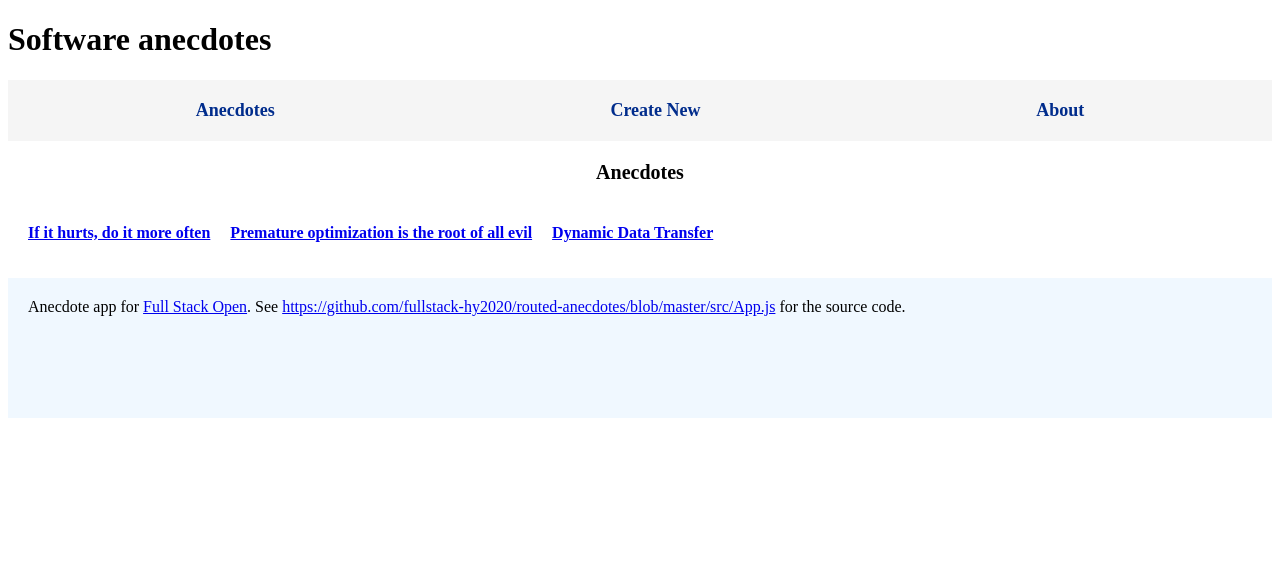
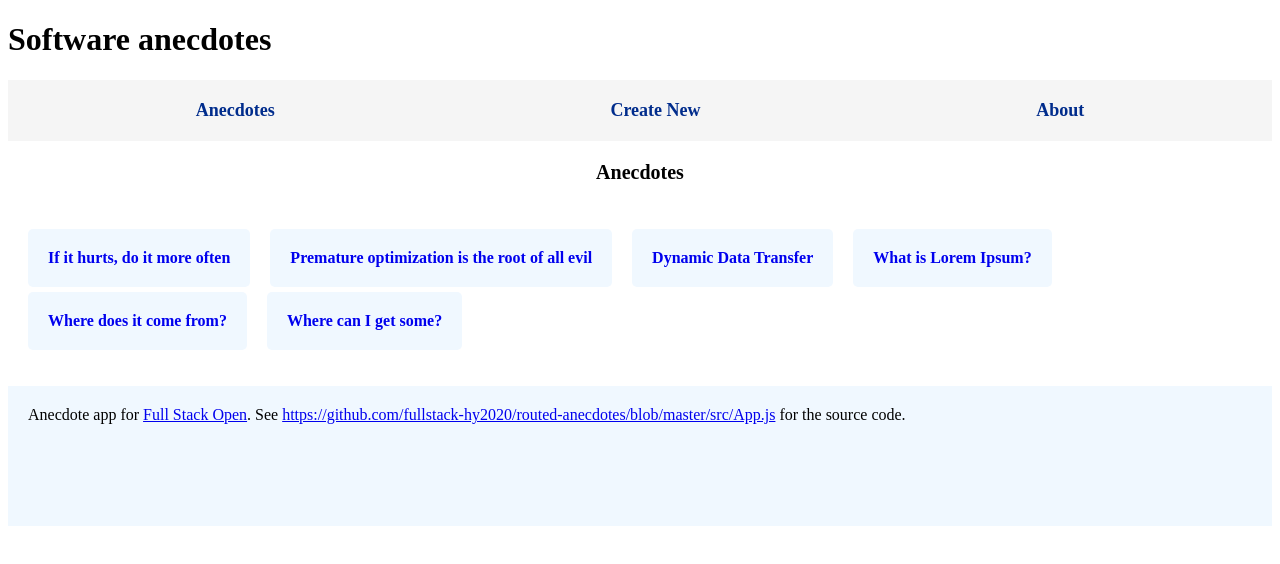
Before and after one commit to Peterzolo/Part-7, a React (Create React App) app: page / in a window 1280 px wide. Shown: the top 564 px of the page. Built offline with nearby package versions, Linux system fonts and the light colour scheme; data requests are answered from the project's data file.

Commit message:
create anecdote
Modified code

```diff
--- a/src/components/anecdotes/AddAnecdote.jsx
+++ b/src/components/anecdotes/AddAnecdote.jsx
@@ -21,6 +21,7 @@ const CreateAnecdote = () => {
     };
     const response = await createAnecdote(newAnecdoteObject);
     setNewAnecdote(response);
+    setNewAnecdote(null);
   };
 
   return (
--- a/src/components/anecdotes/Anecdote.css
+++ b/src/components/anecdotes/Anecdote.css
@@ -16,6 +16,14 @@
   list-style-type: none;
   margin-right: 20px;
   font-weight: 600;
+  padding: 20px;
+  background-color: aliceblue;
+  margin-top: 5px;
+  border-radius: 5px;
+}
+
+.link {
+  text-decoration: none;
 }
 
 .form-wrap {
@@ -57,6 +65,10 @@
   width: 200px;
   justify-content: space-around;
   align-items: center;
+  background-color: white;
+  padding: 10px;
+  border-radius: 10px;
+  margin-top: 10px;
 }
 
 .vote-btn {
@@ -71,3 +83,9 @@
 .vote-count {
   font-weight: bold;
 }
+
+.content {
+  background-color: white;
+  padding: 10px;
+  border-radius: 10px;
+}
--- a/src/components/anecdotes/AnecdoteList.jsx
+++ b/src/components/anecdotes/AnecdoteList.jsx
@@ -20,7 +20,10 @@ const AnecdoteList = () => {
       <ul className="list-wrap">
         {anecdotes.map((anecdote) => (
           <li key={anecdote.id} className="list">
-            <Link to={`/${anecdote.id}`}> {anecdote.content} </Link>
+            <Link to={`/${anecdote.id}`} className="link">
+              {" "}
+              {anecdote.content}{" "}
+            </Link>
           </li>
         ))}
       </ul>
--- a/src/json.data/db.json
+++ b/src/json.data/db.json
@@ -4,22 +4,43 @@
       "content": "If it hurts, do it more often",
       "author": "Jez Humble",
       "info": "https://martinfowler.com/bliki/FrequencyReducesDifficulty.html",
-      "votes": 7,
+      "votes": 10,
       "id": 1
     },
     {
       "content": "Premature optimization is the root of all evil",
       "author": "Donald Knuth",
       "info": "http://wiki.c2.com/?PrematureOptimization",
-      "votes": 12,
+      "votes": 14,
       "id": 2
     },
     {
       "content": "Dynamic Data Transfer",
       "author": "James Hurr",
       "info": "https://martinfowler.com/bliki/FrequencyReducesDifficulty.html",
-      "votes": 17,
+      "votes": 19,
       "id": 8828
+    },
+    {
+      "content": "What is Lorem Ipsum?",
+      "author": "Author 003",
+      "info": "https://martinfowler.com/bliki/FrequencyReducesDifficulty.html",
+      "votes": 12,
+      "id": 2198
+    },
+    {
+      "content": "Where does it come from?",
+      "author": "Author 002",
+      "info": "https://martinfowler.com/bliki/FrequencyReducesDifficulty.html",
+      "votes": 9,
+      "id": 1610
+    },
+    {
+      "content": "Where can I get some?",
+      "author": "Author 002",
+      "info": "https://martinfowler.com/bliki/FrequencyReducesDifficulty.html",
+      "votes": 10,
+      "id": 8067
     }
   ]
 }
```
